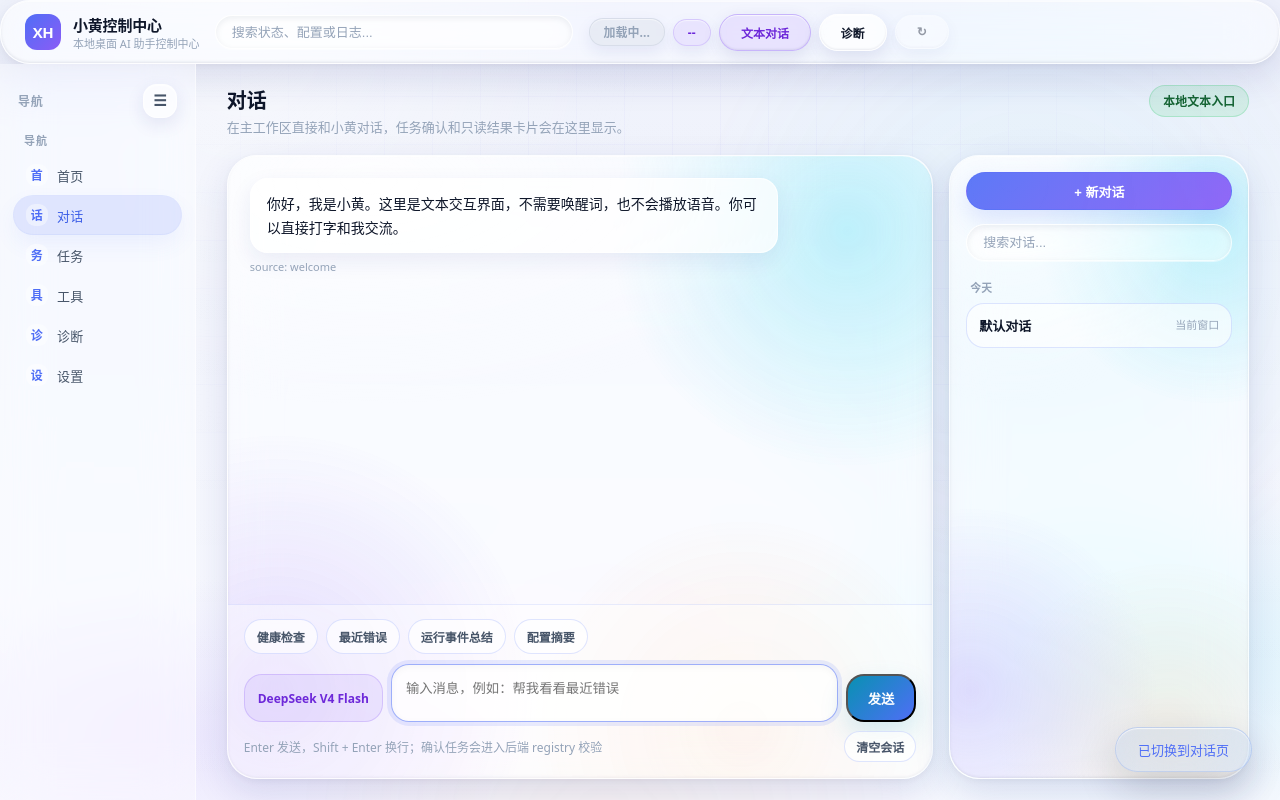
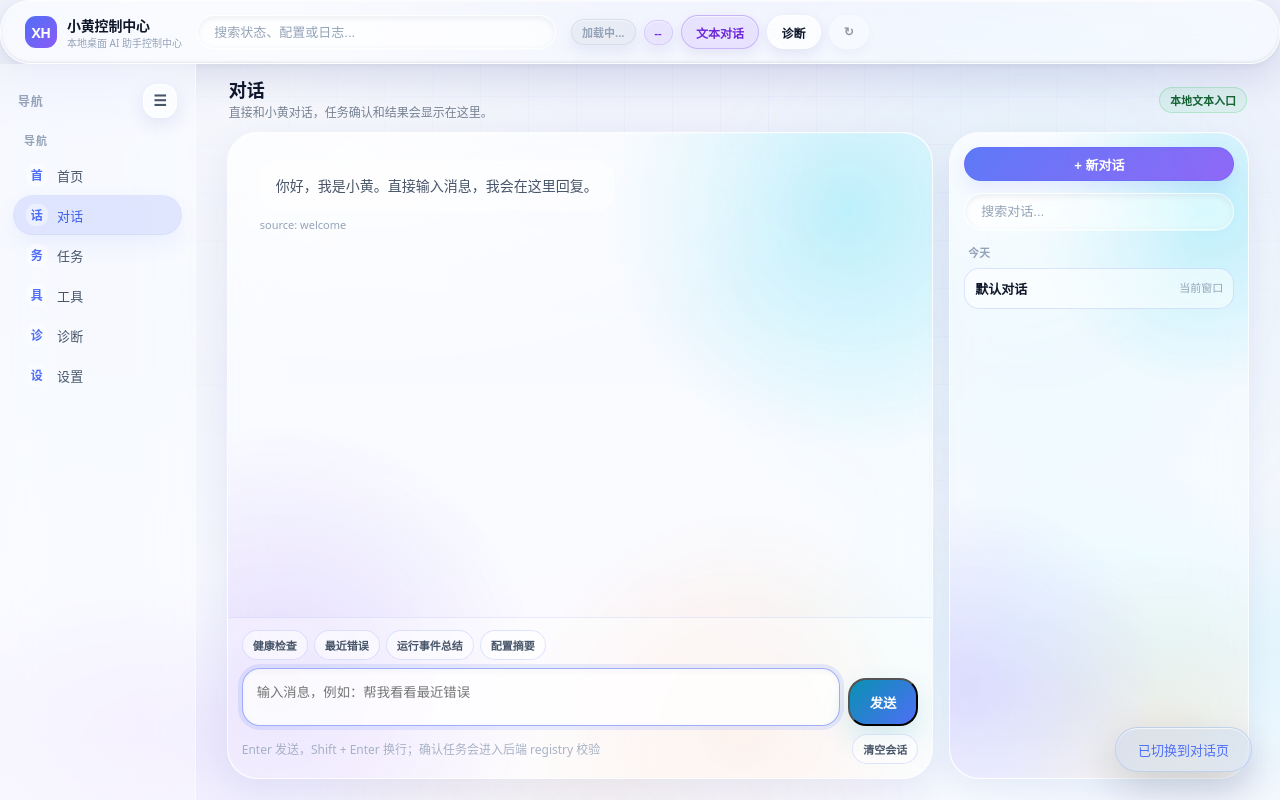
Before and after one commit to hsq2004815-oss/xiaohuang, a plain HTML site: page frontend/control_panel/index.html in a window 1280 px wide. Both pictures are taken after a click on the button "文本对话". Drawn offline with Linux system fonts and the light colour scheme.

Commit message:
style: simplify chat chrome and reduce header weight
Reduce duplicated Chat chrome so the message surface feels quieter and more spacious. The top command bar, Chat header, welcome message, composer, and right session rail are all lighter while existing scrolling, sidebar collapse, and non-home drawer behavior remain intact.

Constraint: Visual polish only; backend APIs, task execution, voice runtime, and dependencies were out of scope
Rejected: Add another Chat control surface | the goal was less stacked chrome, not more UI
Confidence: high
Scope-risk: narrow
Directive: Preserve Chat internal scroll and right session rail when adjusting visual weight
Tested: compileall -q src scripts tests; unittest discover -s tests; targeted V13UIFrontendStructureTests; control_panel_web.py --help; voice_overlay.py --help; pywebview startup smoke 6s; git diff --check
Not-tested: Interactive visual review with screenshots in a visible pywebview window

```diff
--- a/frontend/control_panel/assets/app.js
+++ b/frontend/control_panel/assets/app.js
@@ -548,7 +548,7 @@
     renderTextChatMessages();
     appendTextChatMessage(
       'assistant',
-      '你好，我是小黄。这里是文本交互界面，不需要唤醒词，也不会播放语音。你可以直接打字和我交流。',
+      '你好，我是小黄。直接输入消息，我会在这里回复。',
       { source: 'welcome' }
     );
   }
--- a/frontend/control_panel/assets/style.css
+++ b/frontend/control_panel/assets/style.css
@@ -132,6 +132,22 @@ body::after{
 .topbar-sub{font-size:11px;color:var(--text-muted)}
 .topbar-center{flex:1;max-width:360px}
 .topbar-right{display:flex;align-items:center;gap:10px;flex-shrink:0}
+
+/* ─── Minimal Chat Polish ─── */
+.topbar{
+  min-height:var(--topbar-h);
+  background:rgba(255,255,255,0.56);
+  border-bottom:1px solid rgba(255,255,255,0.42);
+  box-shadow:0 6px 20px rgba(31,38,135,0.07),inset 0 1px 1px rgba(255,255,255,.66)
+}
+.topbar-logo{width:32px;height:32px;border-radius:11px;font-size:14px}
+.topbar-left{gap:10px}
+.topbar-title{font-size:14px}
+.topbar-sub{font-size:10px}
+.topbar-right{gap:7px}
+.topbar .glass-input{min-height:34px;padding-top:8px;padding-bottom:8px}
+.topbar .glass-pill{padding:7px 14px;min-height:34px;box-shadow:0 4px 14px rgba(31,38,135,0.09),inset 0 1px 1px rgba(255,255,255,0.68)}
+.topbar .status-badge,.topbar .wake-badge{padding:4px 10px;font-size:11px}
 
 /* ─── Status / Wake Badge ─── */
 .status-badge,.wake-badge{
@@ -848,17 +864,83 @@ body.no-drawer-page .app-shell.drawer-collapsed .drawer-rail{display:none!import
   min-height:0;
   grid-template-columns:minmax(0,1fr) minmax(250px,300px);
 }
+#section-chat .text-chat-header{
+  align-items:center;
+  margin-bottom:10px;
+  min-height:44px;
+  padding:0 2px;
+}
+#section-chat .text-chat-header .section-title{
+  margin:0;
+  font-size:18px;
+  line-height:1.2;
+  font-weight:760;
+}
+#section-chat .text-chat-header p{
+  margin-top:3px;
+  font-size:12px;
+  line-height:1.35;
+  color:rgba(71,85,105,0.72);
+}
+#section-chat .text-chat-status{
+  min-height:26px;
+  padding:4px 10px;
+  font-size:11px;
+  background:rgba(34,197,94,0.08);
+}
 #section-chat .text-chat-main{
   height:100%;
   min-height:0;
+  border-color:rgba(255,255,255,0.58);
+  box-shadow:0 14px 40px rgba(31,38,135,0.08),inset 0 1px 1px rgba(255,255,255,.62);
 }
 #section-chat .text-chat-messages{
   min-height:0;
   overflow-y:auto;
   overscroll-behavior:contain;
+  padding:28px 32px;
 }
 #section-chat .text-chat-composer{flex:0 0 auto}
 #section-chat .text-chat-workspace{display:none!important}
+body.chat-page .main-workspace{padding-top:clamp(12px,1.8vh,18px)}
+#section-chat .text-chat-sessions{
+  padding:14px!important;
+  background:rgba(255,255,255,0.46);
+  border-color:rgba(255,255,255,0.54);
+  box-shadow:0 10px 28px rgba(31,38,135,0.06),inset 0 1px 1px rgba(255,255,255,.62);
+}
+#section-chat .text-chat-new{min-height:34px;box-shadow:0 8px 18px rgba(79,110,246,0.12)}
+#section-chat .text-chat-search{margin:12px 0 14px}
+#section-chat .text-chat-session{padding:10px;border-radius:15px;background:rgba(255,255,255,0.50)}
+#section-chat .text-chat-message{max-width:74%;margin-bottom:18px}
+#section-chat .text-chat-bubble{
+  padding:12px 15px;
+  border-color:rgba(255,255,255,0.60);
+  background:rgba(255,255,255,0.66);
+  box-shadow:0 8px 20px rgba(31,38,135,0.06)
+}
+#section-chat .text-chat-message.assistant:first-child .text-chat-bubble{
+  color:var(--text-secondary);
+  background:rgba(255,255,255,0.46);
+  border-color:rgba(255,255,255,0.48);
+  box-shadow:none;
+}
+#section-chat .text-chat-composer{
+  padding:12px 14px 14px;
+  background:rgba(255,255,255,0.34);
+}
+#section-chat .text-chat-prompts{gap:6px;margin-bottom:8px}
+#section-chat .text-chat-prompts button,#section-chat #text-chat-clear{
+  padding:6px 10px;
+  font-size:11px;
+  background:rgba(255,255,255,0.52);
+}
+#section-chat .text-chat-input-row{grid-template-columns:minmax(0,1fr) auto}
+#section-chat .text-chat-model{display:none}
+#section-chat .text-chat-footer{
+  margin-top:8px;
+  color:rgba(148,163,184,0.82);
+}
 
 .settings-coming-soon{max-width:min(920px,100%);margin-bottom:18px}
 .coming-soon-grid{
--- a/frontend/control_panel/index.html
+++ b/frontend/control_panel/index.html
@@ -93,7 +93,7 @@
         <div class="text-chat-header">
           <div>
             <h2 class="section-title">对话</h2>
-            <p>在主工作区直接和小黄对话，任务确认和只读结果卡片会在这里显示。</p>
+            <p>直接和小黄对话，任务确认和结果会显示在这里。</p>
           </div>
           <span class="text-chat-status" id="text-chat-status">本地文本入口</span>
         </div>
```
Also changed, not shown: 2 other files.
